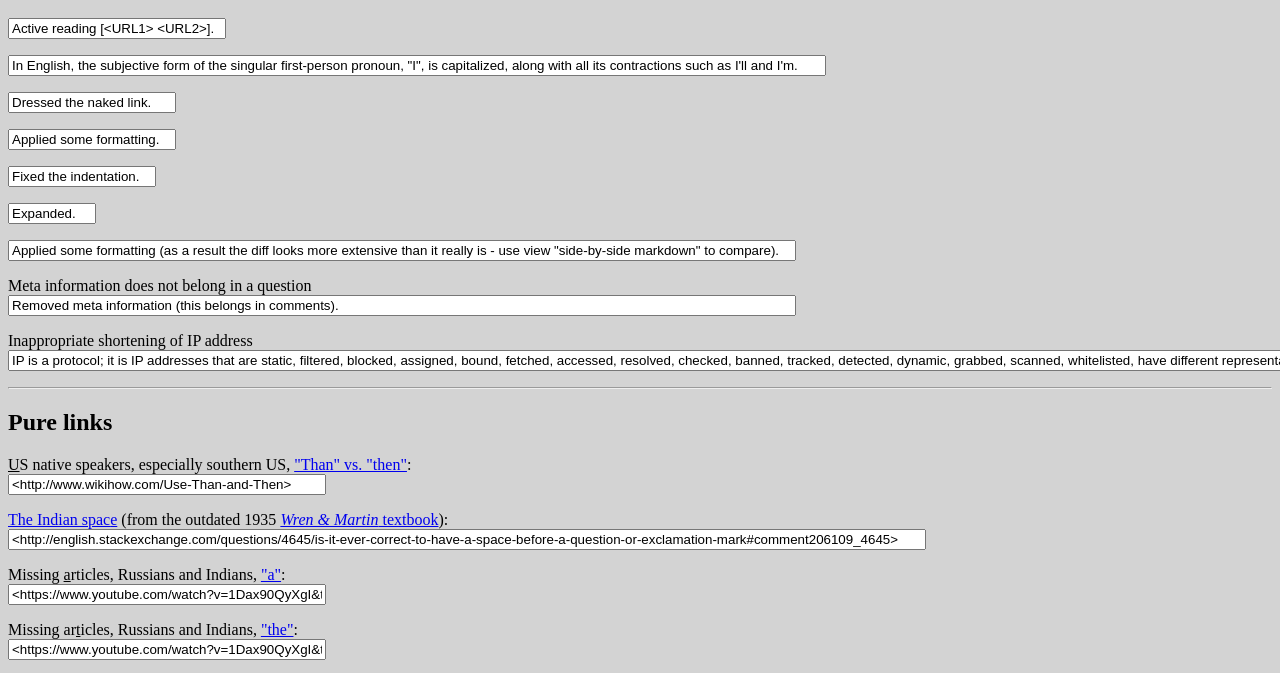
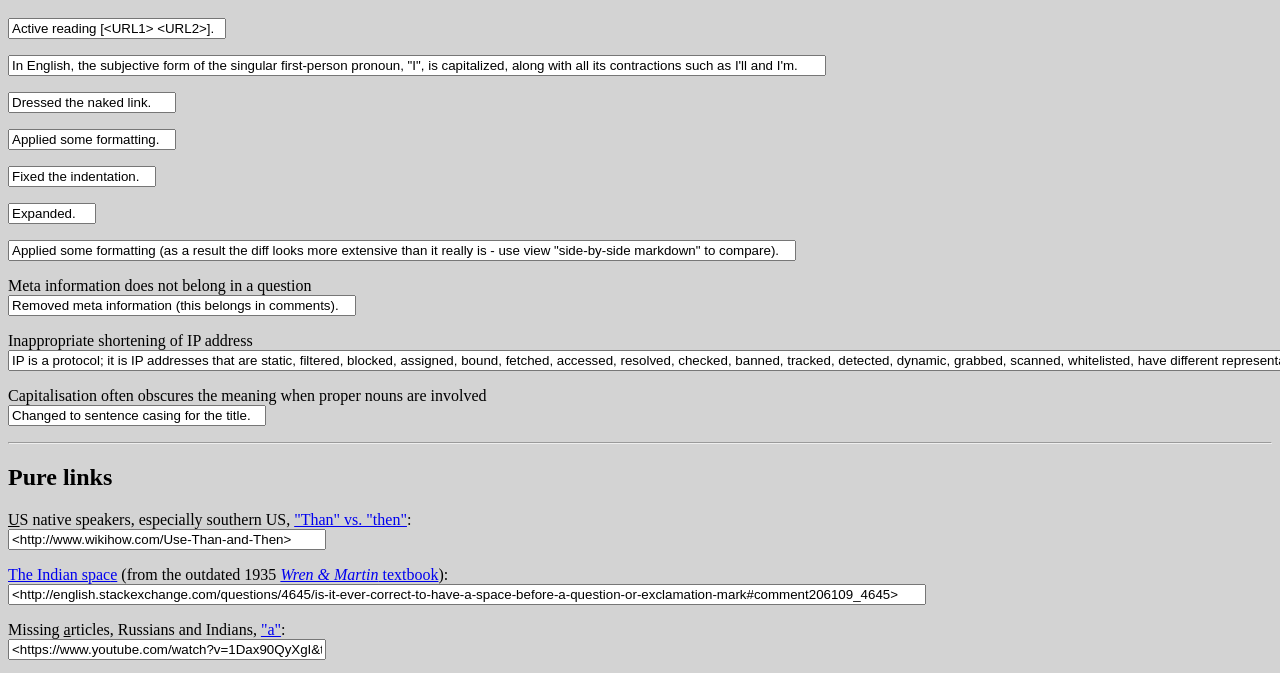
Before and after one commit to PeterMortensen/Edit_Overflow, a plain HTML site: page Web_Application/EditSummaryFragments.html in a window 1280 px wide. Shown: the part 120-793 px from the top of the page. Drawn offline with Linux system fonts and the light colour scheme.

Commit message:
For edit summary items (web version): Added an item and adjusted field widths.

```diff
--- a/Web_Application/EditSummaryFragments.html
+++ b/Web_Application/EditSummaryFragments.html
@@ -131,7 +131,7 @@
                    id="X14"
                    class=""
                    value="Removed meta information (this belongs in comments). "
-                   style="width:780px;"
+                   style="width:340px;"
                    accesskey="X"
                    title="Shortcut: Shift + Alt + X"
                />
@@ -151,8 +151,19 @@
                />
             </p>
 
+            <p>Capitalisation often obscures the meaning when proper nouns are involved<br/>
 
-
+               <input
+                   name="X15"
+                   type="text"
+                   id="X15"
+                   class=""
+                   value="Changed to sentence casing for the title. "
+                   style="width:250px;"
+                   accesskey="X"
+                   title="Shortcut: Shift + Alt + X"
+               />
+            </p>
 
 
             <!-- ----------------------------------------------------- -->
```
